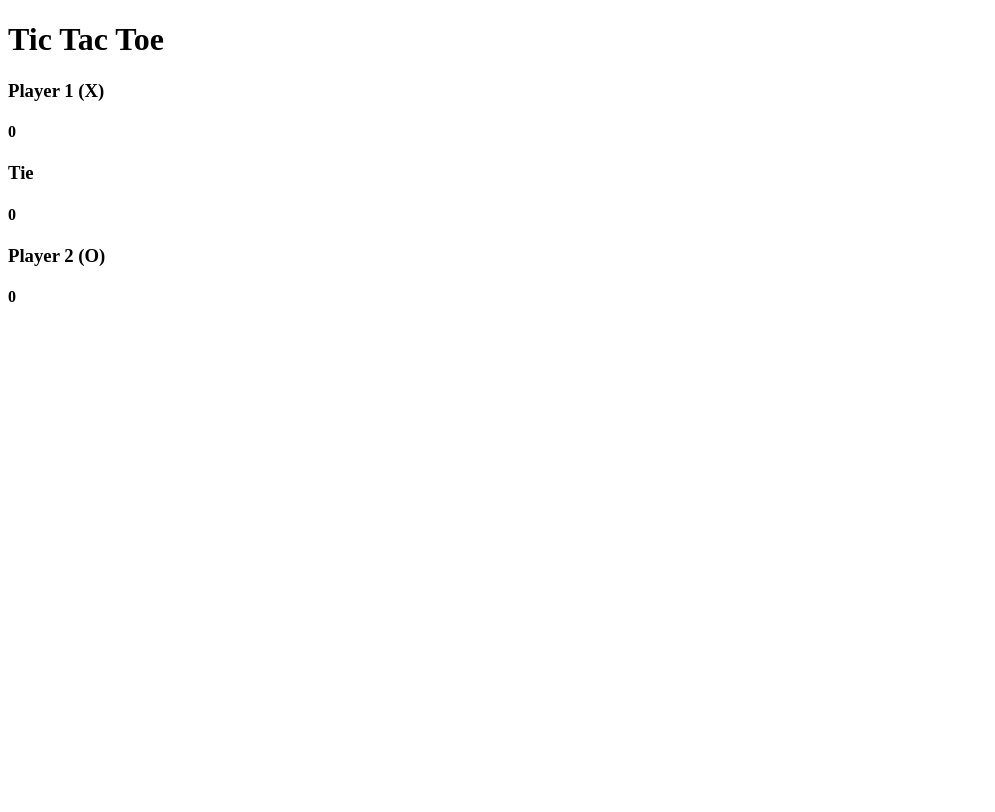
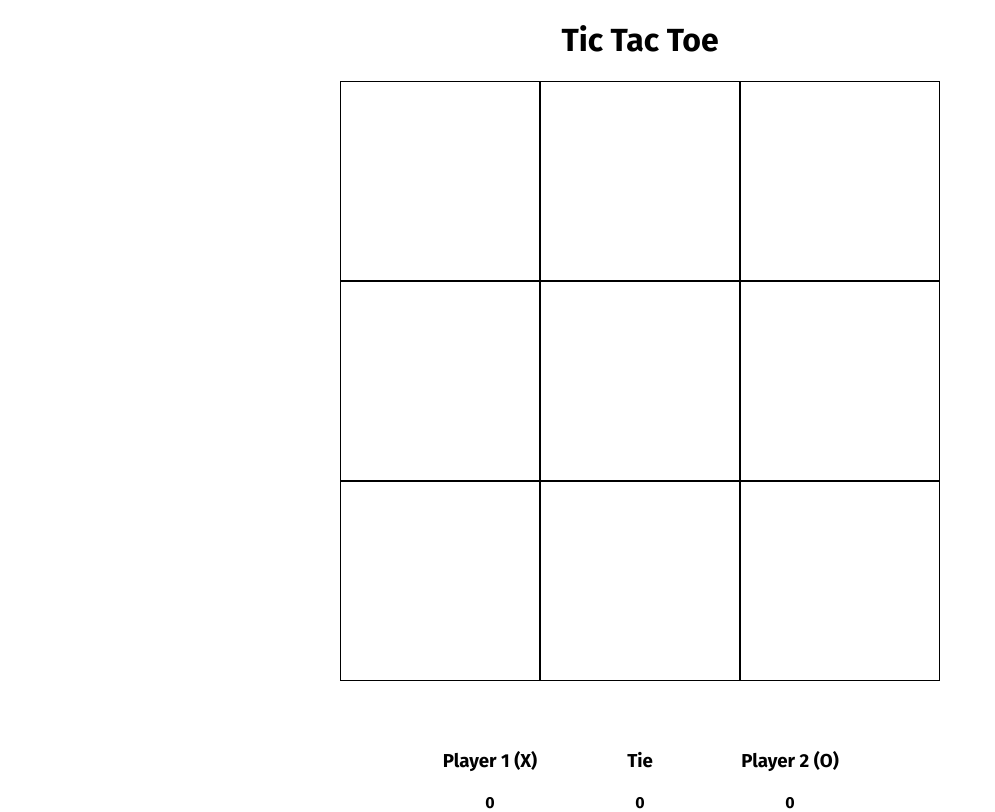
Before and after one commit to lteh0002/tic-tac-toe, a plain HTML site: page index.html in a window 1280 px wide. Shown: the whole page, without its empty margins (0-995 px from the left). Drawn offline with Linux system fonts and the light colour scheme.

Commit message:
Added css decoration for html

```diff
--- a/index.html
+++ b/index.html
@@ -4,6 +4,8 @@
     <meta charset="UTF-8">
     <meta http-equiv="X-UA-Compatible" content="IE=edge">
     <meta name="viewport" content="width=device-width, initial-scale=1.0">
+    <link rel="stylesheet" href="style.css">
+    <script src="library.js" defer></script>
     <title>Document</title>
 </head>
 <body>
--- /dev/null
+++ b/style.css
@@ -0,0 +1,43 @@
+@import url('https://fonts.googleapis.com/css2?family=Fira+Sans:ital,wght@0,100;0,200;0,300;0,400;0,500;0,600;0,700;1,100;1,200;1,300;1,400;1,500;1,600;1,700&display=swap');
+
+* {
+  font-family: 'Fira Sans', sans-serif;
+}
+
+.title {
+  text-align: center;
+}
+
+.tictactoe {
+  display: flex;
+  justify-content: center;
+
+}
+
+.game {
+  display: grid;
+  grid-template-columns: repeat(3, 200px);
+  grid-template-rows: repeat(3, 200px);
+}
+
+.gameboard {
+  display: flex;
+  justify-content: center;
+  align-items: center;
+  background-color: white;
+  border: 1px solid black;
+  font-size: 100px;
+  cursor: pointer;
+}
+
+.player {
+    display: flex;
+    justify-content: center;
+    text-align: center;
+    padding-top: 50px;
+}
+
+.player div {
+    width: 150px;
+    height: 50px;
+}
```
